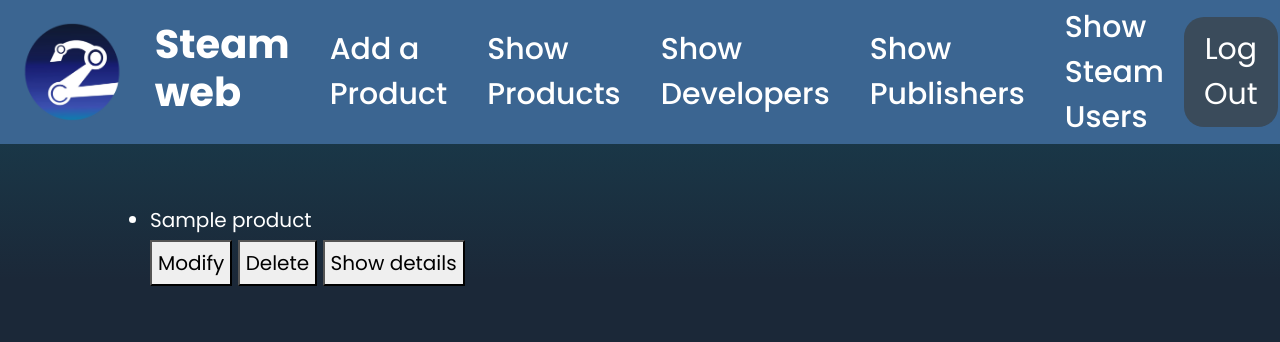
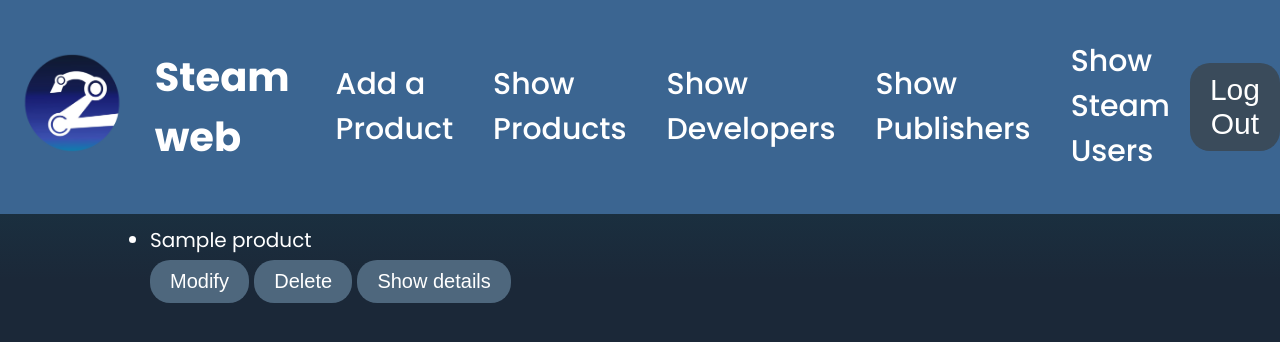
Before and after one commit to GiovanniMaerean/webProject, a Django app: page /showProducts/ in a window 1280 px wide. Shown: the top 342 px of the page. Run offline with Django 5.2, Linux system fonts and the light colour scheme; a user stored in the database is signed in; tables that the repository leaves empty hold one stand-in row (values such as "Sample post"); some libraries are stand-ins or nearby versions.

Commit message:
improvment in css

```diff
--- a/static/css/styles.css
+++ b/static/css/styles.css
@@ -28,7 +28,7 @@ nav {
   display: flex;
   align-items: center;
   background-color: #3b6591;
-  height: 80px;
+  height: 60px;
   padding: 0 20px;
   width: calc(100% - 40px);
 }
@@ -80,7 +80,7 @@ h1 {
 }
 
 .footer {
-  background: #00060e;
+  background: #3b6591;
   padding: 20px 50px;
   text-align: center;
   color: #fff;
--- a/templates/base.html
+++ b/templates/base.html
@@ -6,7 +6,7 @@
 <head>
   <meta charset="utf-8">
   <title>{% block title %}Steam App web{% endblock %}</title>
-  <link href="https://stackpath.bootstrapcdn.com/bootstrap/4.5.2/css/bootstrap.min.css" rel="stylesheet">
+
   <link rel="stylesheet" href="{% static 'css/styles.css' %}">
   <link rel="icon" href="{% static 'img/logo_steam2-ai-brush-removebg-g28ncgnt.png' %}" type="image/png"> <!-- Enlace al favicon -->
   <script src="https://ajax.googleapis.com/ajax/libs/jquery/2.2.0/jquery.min.js"></script>
--- a/templates/createProduct.html
+++ b/templates/createProduct.html
@@ -189,7 +189,7 @@ $(document).ready(function(){
             </tr>
         </table>
 
-        <button type="submit">Add product</button>
+        <button type="submit"class="button">Add product</button>
     </form>
 
 {% endblock %}
--- a/templates/paginator.html
+++ b/templates/paginator.html
@@ -1,3 +1,4 @@
+<link href="https://stackpath.bootstrapcdn.com/bootstrap/4.5.2/css/bootstrap.min.css" rel="stylesheet">
 {% if paginator.num_pages > 1%}
 <div class="d-flex justify-content-center">
     <ul class="pagination">
--- a/templates/search.html
+++ b/templates/search.html
@@ -3,6 +3,8 @@
 {% block title %}Search{% endblock %}
 
 {% block content %}
+
+
 
     {% if search_value %}
         <h2 id="search_value">Search Results for: {{ search_value }}</h2>
--- a/templates/showProduct.html
+++ b/templates/showProduct.html
@@ -8,9 +8,9 @@
         <ul>
             {% for product in products %}
                 <li>{{ product.name }}</li>
-                <a href="{% url 'modifyProduct' product.id %}"><button type="submit">Modify</button></a>
-                <a href="{% url 'deleteProduct' product.id %}"><button type="submit">Delete</button></a>
-                <a href="{% url 'productDetails' product.id %}"><button type="submit">Show details</button></a>
+                <a href="{% url 'modifyProduct' product.id %}"><button type="submit" class="button">Modify</button></a>
+                <a href="{% url 'deleteProduct' product.id %}"><button type="submit" class="button">Delete</button></a>
+                <a href="{% url 'productDetails' product.id %}"><button type="submit" class="button">Show details</button></a>
             {% endfor %}
         </ul>
     {% else %}
```
